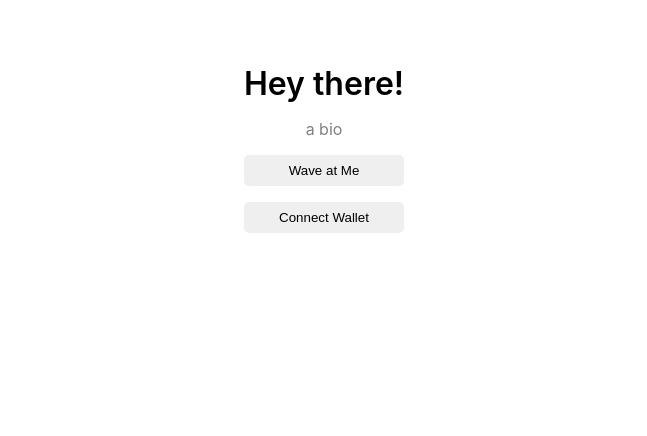
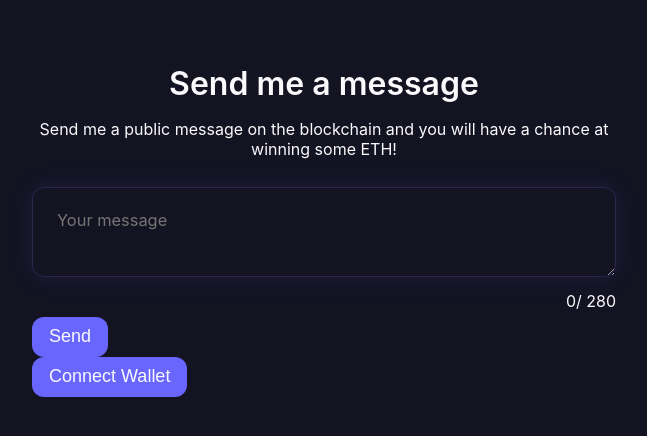
Before and after one commit to imanuvi/mywave, a React (Create React App) app: page / in a window 1280 px wide. Shown: the top 436 px of the page, without its empty margins (316-963 px from the left). Built offline with nearby package versions, Linux system fonts and the light colour scheme.

Commit message:
change title, textinput ui, button ui

```diff
--- a/public/index.html
+++ b/public/index.html
@@ -24,7 +24,7 @@
       work correctly both with client-side routing and a non-root public URL.
       Learn how to configure a non-root public URL by running `npm run build`.
     -->
-    <title>React App</title>
+    <title>Pay to Wave</title>
   </head>
   <body>
     <noscript>You need to enable JavaScript to run this app.</noscript>
--- a/src/App.css
+++ b/src/App.css
@@ -10,6 +10,7 @@
   flex-direction: column;
   justify-content: center;
   max-width: 600px;
+  padding: 0px 20px;
 }
 
 .header {
@@ -20,15 +21,101 @@
 
 .bio {
   text-align: center;
-  color: gray;
   margin-top: 16px;
+  margin-bottom: 20px;
+}
+
+.waveInput {
+  /* backdrop-filter: blur(8px); */
+  box-shadow: rgb(122 87 221 / 15%) 0px 0px 24px;
+  border: 1px solid rgba(122, 87, 221, 0.25);
+  padding: 1.25rem 1.5rem;
+  margin: 0.5rem;
+  font-size: 1.025rem;
+  line-height: 1.5rem;
+  color: rgba(200, 199, 216, 1);
+  border-radius: 0.75rem;
+  background: inherit;
+  font-family: inherit;
+  position: relative;
+  appearance: none;
+  outline: none !important;
+}
+
+.waveInput:focus {
+  box-shadow: rgb(255 255 255 / 15%) 0px 0px 24px;
+  border: 1px solid rgba(255, 255, 255, 0.25);
+}
+
+.waveInputCounterWrapper {
+  display: flex;
+  -webkit-box-pack: end;
+  justify-content: flex-end;
+  line-height: 0;
+  margin: 0 0.5rem;
 }
 
 .waveButton {
+  display: inline-block;
+  appearance: none;
+  -webkit-box-align: center;
+  align-items: center;
+  -webkit-box-pack: center;
+  justify-content: center;
+  user-select: none;
+  position: relative;
+  white-space: nowrap;
+  vertical-align: middle;
+  outline: transparent solid 2px;
+  outline-offset: 2px;
+  line-height: 1.2;
+  border-radius: 0.75rem;
+  height: 2.5rem;
+  width: fit-content;
+  font-size: 1.125rem;
+  margin: 0 0.5rem;
+  padding-inline-start: 1rem;
+  padding-inline-end: 1rem;
+  background-color: rgba(105, 102, 253, 1);
+  color: rgba(250, 250, 253, 1);
+  border: 1px solid transparent;
   cursor: pointer;
-  margin-top: 16px;
-  padding: 8px;
-  border: 0;
-  border-radius: 5px;
+  transition: all .2s cubic-bezier(0.4, 0, 0.2, 1);
+}
 
+.waveButton:hover {
+  transform: scale(1.1);
 }
+
+/*
+export const StyledButton = styled.button`
+  display: inline-flex;
+  align-items: center;
+  justify-content: center;
+  height: 32px;
+  vertical-align: middle;
+  line-height: 1;
+  padding: 0 12px;
+  white-space: nowrap;
+  border: 1px solid ${({ theme }) => theme.bg2};
+  border-radius: 20px;
+  transition: all 0.1s;
+  appearance: none;
+  cursor: pointer;
+  user-select: none;
+  font-size: 16px;
+  max-width: 100px;
+  overflow: hidden;
+  text-overflow: ellipsis;
+  white-space: nowrap;
+  width: 100%;
+  background-color: ${({ theme }) => theme.bg3};
+  color: white;
+  &:hover {
+    background-color: ${({ theme }) => theme.green1};
+  }
+  &:disabled {
+    opacity: 0.6;
+    cursor: default;
+  }
+` */
--- a/src/App.js
+++ b/src/App.js
@@ -97,22 +97,24 @@ export default function App() {
     <div className="mainContainer">
       <div className="dataContainer">
         <div className="header">
-          Hey there!
+          Send me a message
         </div>
         <div className="bio">
-          a bio
+          Send me a public message on the blockchain and you will have a chance at winning some ETH!
         </div>
-
-        <button className="waveButton" onClick={wave}>
-          Wave at Me
+        <textarea className="waveInput" placeholder="Your message" />
+        <div className="waveInputCounterWrapper">
+          <p>0</p>
+          <p> / 280</p>
+        </div>
+        <button className="waveButton">
+          Send
         </button>
-
         {currAccount ? null : (
           <button className="waveButton" onClick={connectWallet}>
             Connect Wallet
           </button>
         )}
-
         {allWaves.map((wave, index) => {
           return (
             <div style={{backgroundColor: "OldLace", marginTop: "16px", padding: "8px"}}>
--- a/src/index.css
+++ b/src/index.css
@@ -5,9 +5,11 @@ body {
     sans-serif;
   -webkit-font-smoothing: antialiased;
   -moz-osx-font-smoothing: grayscale;
+  background: rgb(19, 19, 34);
+  color: rgb(250, 250, 253);
 }
 
-code {
+/* code {
   font-family: source-code-pro, Menlo, Monaco, Consolas, 'Courier New',
     monospace;
-}
+} */
```
